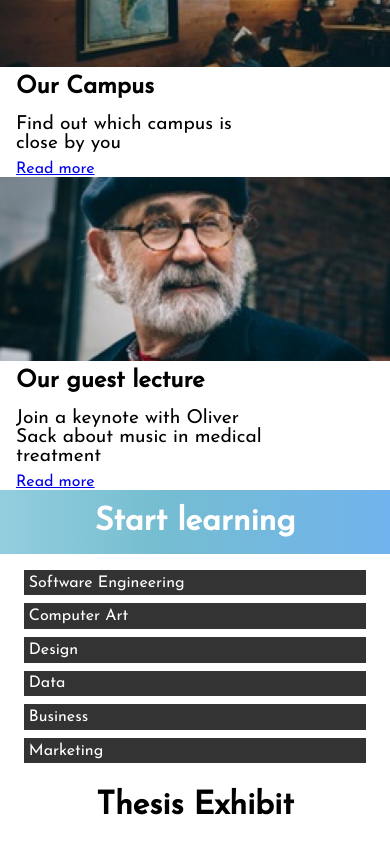
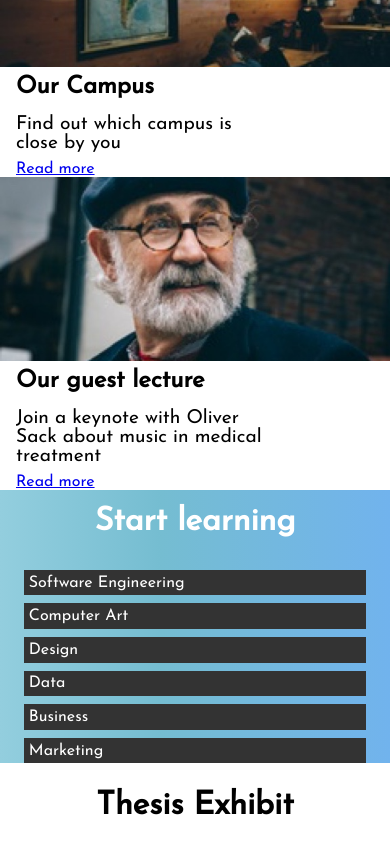
Before and after one commit to nishavasan/ColmarAcademy, a plain HTML site: page index.html in a window 390 px wide. Shown: the part 983-1827 px from the top of the page. Drawn offline with Linux system fonts and the light colour scheme.

Commit message:
updated index

```diff
--- a/index.html
+++ b/index.html
@@ -1,8 +1,8 @@
 <!DOCTYPE html>
 <html>
 <head>
-  <link href="./resources/CSS/style.css" type="text/css" rel="stylesheet">
-  <link href="./resources/CSS/stylemobile.css" type="text/css" rel="stylesheet">
+  <link href="./resources/css/style.css" type="text/css" rel="stylesheet">
+  <link href="./resources/css/stylemobile.css" type="text/css" rel="stylesheet">
   <link href="https://fonts.googleapis.com/css?family=Josefin+Sans" rel="stylesheet">
   <meta charset="utf-8">
   <title>Colmar Academy</title>
@@ -175,7 +175,6 @@
     </div>
   </div>
 </div>
-</section>
   <div class="mobile-container">
     <ul>
       <li>
```
